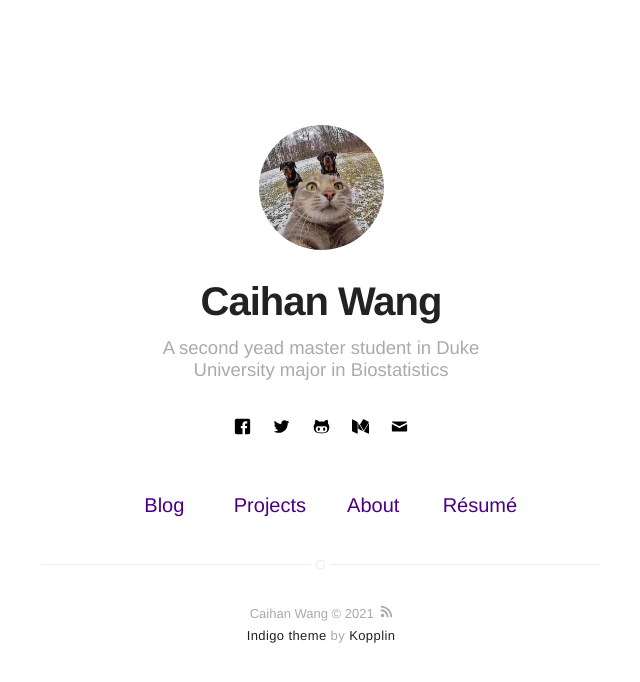
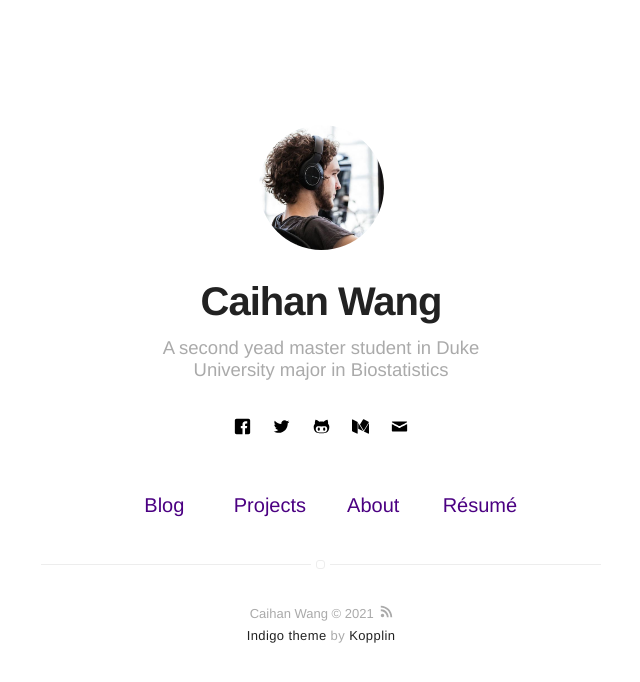
Before and after one commit to Caihanwang/Caihanwang.github.io, a Jekyll site: the page built from index.html, in a window 1280 px wide. Shown: the top 682 px of the page, without its empty margins (319-959 px from the left). Built offline with Jekyll 4.4.1, drawn with Linux system fonts in a browser that asks for light colours.

Commit message:
Update _config.yml

```diff
--- a/_config.yml
+++ b/_config.yml
@@ -10,15 +10,18 @@ description: A blog about technology and stuff related
 # external-image: false
 # picture: assets/images/profile.jpg
 external-image: false
-picture: assets/images/IMG_8971.jpg
+picture: assets/images/profile.jpg
 
 # If you want to include your resume, set to true
 # and specify source (external or local).
+# resume: true
+# resume-external: true
+# resume-url: https://google.com/?q=my+resume
 resume: true
 resume-external: false
 resume-url: assets/Wang.pdf
 
-url: https://sergiokopplin.github.io/indigo
+url: https://caihanwang.github.io
 # your url: https://USERNAME.github.io
 
 permalink: /:title/
```
